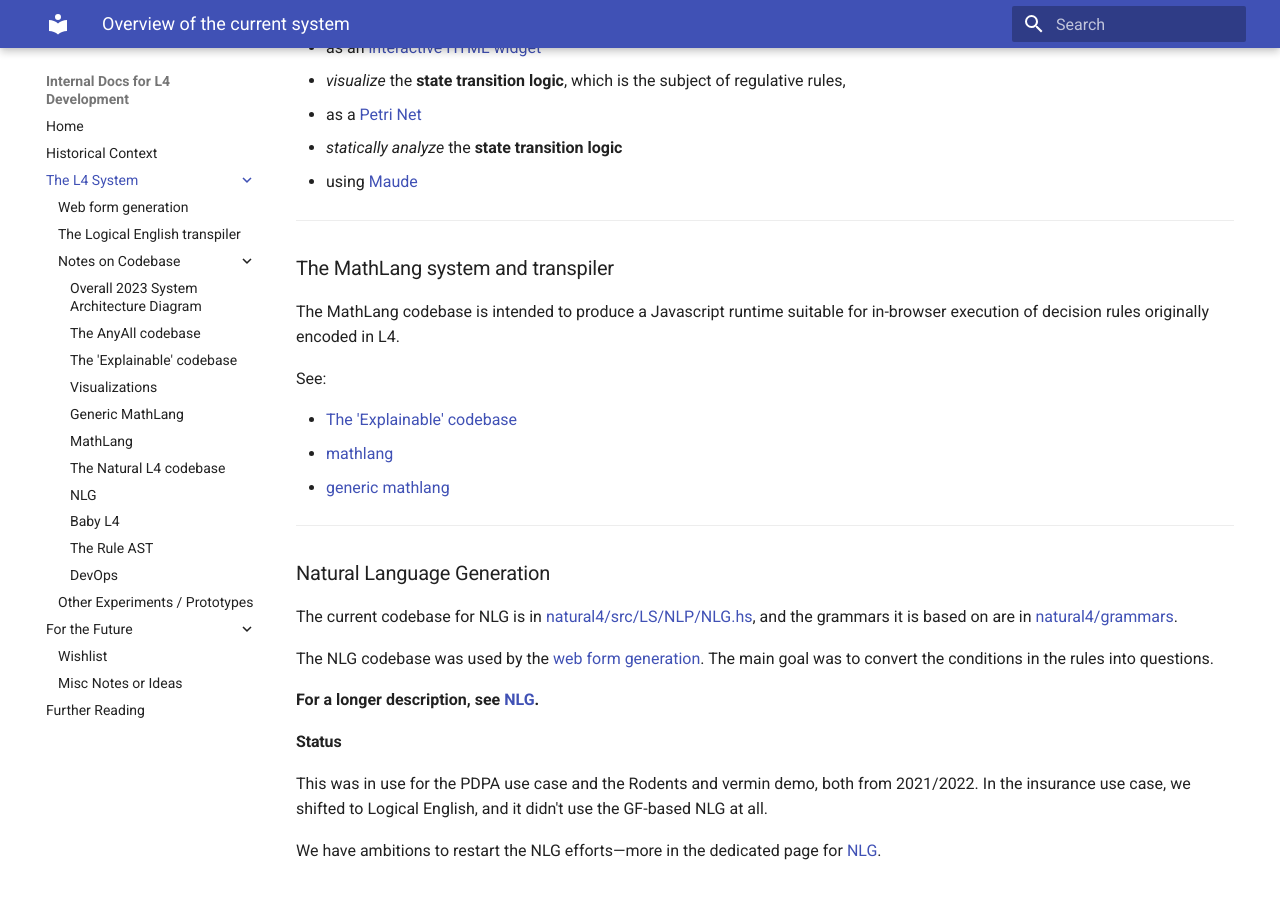
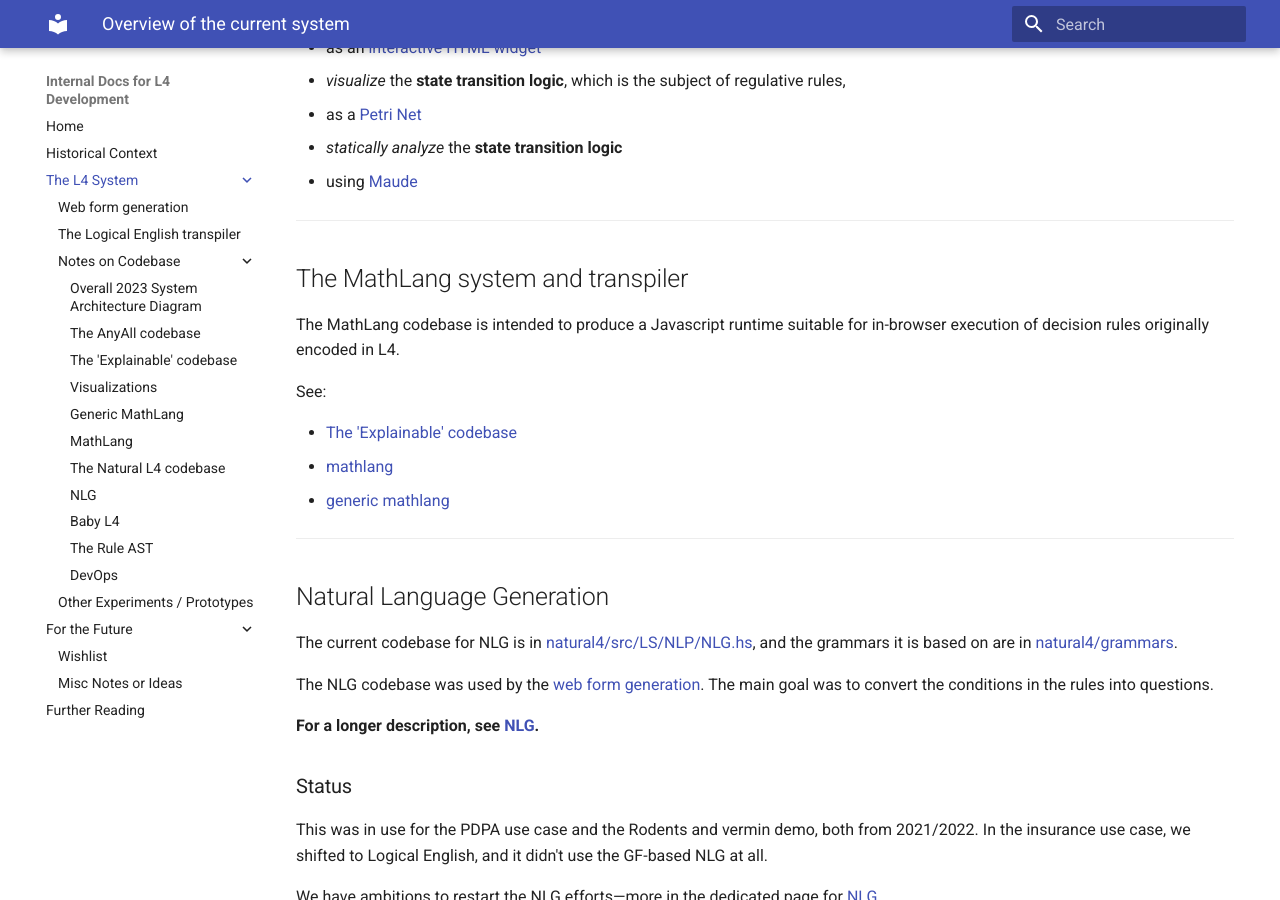
Before and after one commit to smucclaw/internal_docs, an MkDocs documentation site: the page built from docs/current_system/index.md, in a window 1280 px wide and 900 px high, scrolled down 756 px. Built offline with MkDocs 1.6.1 and Material for MkDocs 9.7.7, drawn with Linux system fonts in a browser that asks for light colours.

```diff
--- a/docs/current_system/index.md
+++ b/docs/current_system/index.md
@@ -25,7 +25,7 @@ Starting from a Natural4 encoding of a set of legal rules, you can automatically
 
 ---
 
-### The MathLang system and transpiler
+## The MathLang system and transpiler
 
 The MathLang codebase is intended to produce a Javascript runtime suitable for in-browser execution of decision rules originally encoded in L4.
 
@@ -37,7 +37,7 @@ See:
 
 ---
 
-### Natural Language Generation
+## Natural Language Generation
 
 The current codebase for NLG is in [natural4/src/LS/NLP/NLG.hs](https://github.com/smucclaw/dsl/blob/main/lib/haskell/natural4/src/LS/NLP/NLG.hs), and the grammars it is based on are in [natural4/grammars](https://github.com/smucclaw/dsl/tree/main/lib/haskell/natural4/grammars).
 
@@ -45,7 +45,7 @@ The NLG codebase was used by the [web form generation](./webforms.md). The main
 
 **For a longer description, see [NLG](./codebase/nlg.md).**
 
-#### Status
+### Status
 
 This was in use for the PDPA use case and the Rodents and vermin demo, both from 2021/2022. In the insurance use case, we shifted to Logical English, and it didn't use the GF-based NLG at all.
 
```
